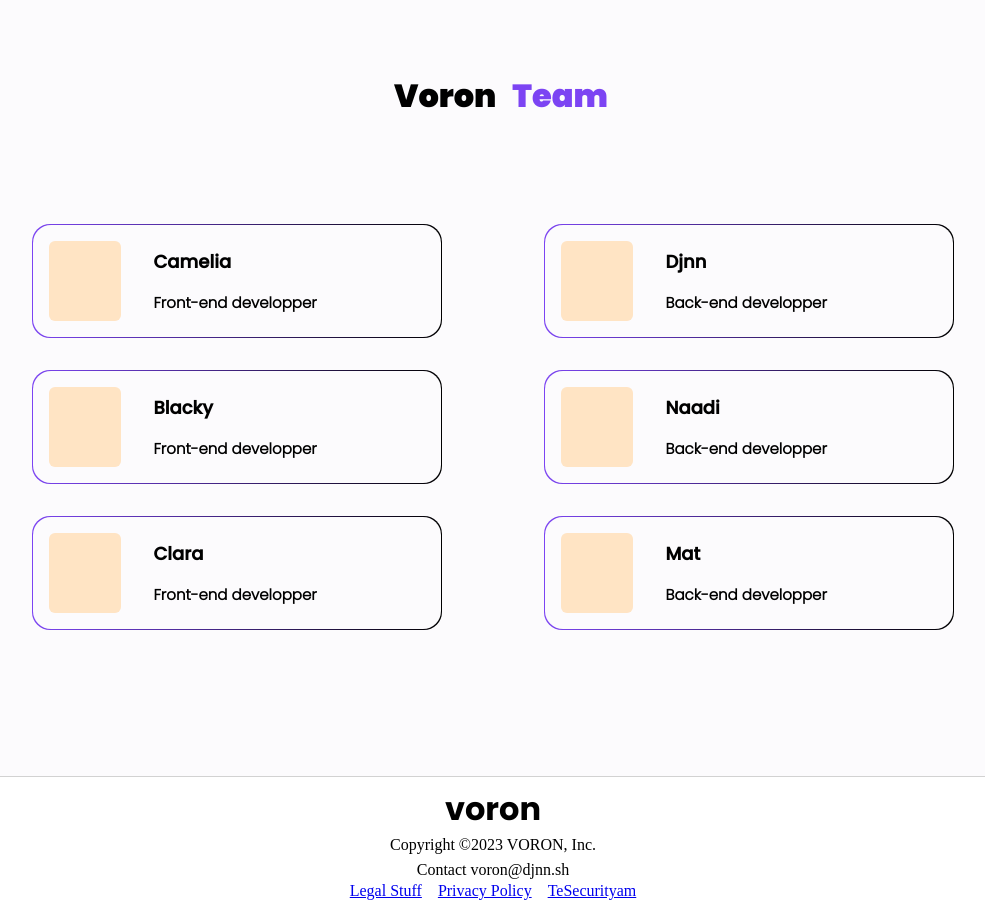
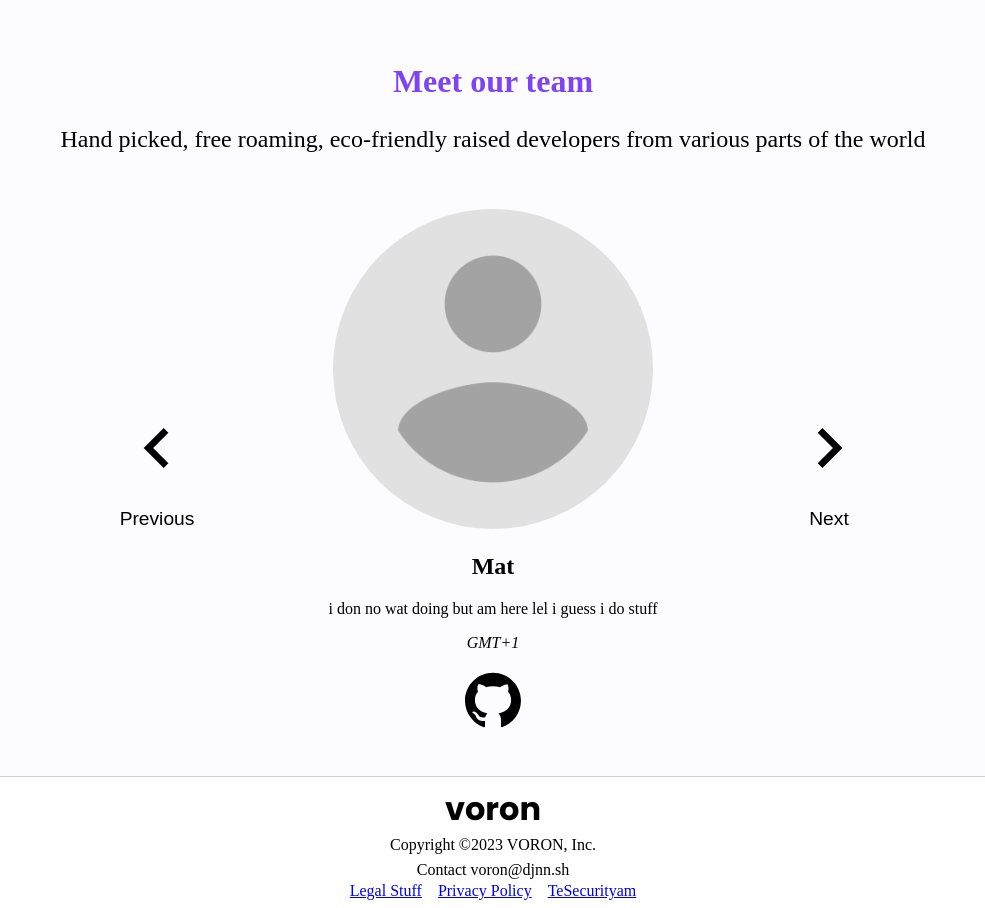
Before and after one commit to vrn-sh/erp, a React (Vite) app in the folder web/: page / in a window 1280 px wide. Shown: the part 1880-2788 px from the top of the page, without its empty margins (147-1132 px from the left). Built offline with nearby package versions, Linux system fonts and the light colour scheme.

Commit message:
feat(web): Team section gets a nice basic caroussel filled with strings/en/team.json. Yet to be animated

```diff
--- a/web/package.json
+++ b/web/package.json
@@ -10,16 +10,17 @@
     "preview": "vite preview"
   },
   "dependencies": {
-    "@auth0/auth0-react": "^1.12.0",
     "@emotion/react": "^11.10.5",
     "@emotion/styled": "^11.10.5",
     "@mui/material": "^5.10.17",
     "react": "^18.2.0",
     "react-dom": "^18.2.0",
+    "react-icons": "^4.7.1",
     "react-router-dom": "^6.8.0",
     "recharts": "^2.1.16"
   },
   "devDependencies": {
+    "@types/node": "^18.13.0",
     "@types/react": "^18.0.24",
     "@types/react-dom": "^18.0.8",
     "@vitejs/plugin-react": "^2.2.0",
--- /dev/null
+++ b/web/src/assets/strings/en/team.json
@@ -0,0 +1,55 @@
+{
+    "sectionTitle": "Meet our team",
+    "sectionSubtitle": "Hand picked, free roaming, eco-friendly raised developers from various parts of the world",
+    "members": [
+        {
+            "name": "Mat",
+            "avatar": "#",
+            "description": "i don no wat doing but am here lel i guess i do stuff",
+            "timezone": "GMT+1",
+            "github": "https://github.com/TheOrionsB"
+        },
+        {
+            "name": "djnn",
+            "avatar": "#",
+            "description": "i don no wat doing",
+            "timezone": "GMT+1",
+            "github": "https://github.com/TheOrionsB"
+        },
+        {
+            "name": "naadi",
+            "avatar": "#",
+            "description": "i don no wat doing",
+            "timezone": "GMT+1",
+            "github": "https://github.com/TheOrionsB"
+        },
+        {
+            "name": "Camelia",
+            "avatar": "#",
+            "description": "i don no wat doing",
+            "timezone": "GMT+1",
+            "github": "https://github.com/TheOrionsB"
+        },
+        {
+            "name": "Blacky",
+            "avatar": "#",
+            "description": "i don no wat doing",
+            "timezone": "GMT+1",
+            "github": "https://github.com/TheOrionsB"
+        },
+        {
+            "name": "Clara",
+            "avatar": "#",
+            "description": "i don no wat doing",
+            "timezone": "GMT+1",
+            "github": "https://github.com/TheOrionsB"
+        },
+        {
+            "name": "Some random contributors",
+            "avatar": "#",
+            "description": "we out here too",
+            "timezone": "GMT+1",
+            "github": "https://github.com/TheOrionsB"
+        }
+    ]
+}
--- a/web/src/pages/Home/About/About.tsx
+++ b/web/src/pages/Home/About/About.tsx
@@ -12,14 +12,14 @@ export default function About() {
           <p>{strings.catchHighlight}</p>
           <ul>
             {strings.bullets.map((bullet) => (
-              <li>{bullet}</li>
+              <li key={bullet}>{bullet}</li>
             ))}
           </ul>
         </div>
       </div>
       <div className="about-more">
-        {strings.more.map((item) => (
-          <div>
+        {strings.more.map((item, idx) => (
+          <div key={idx}>
             <h2>{item.title}</h2>
             <p>{item.desc}</p>
           </div>
--- a/web/src/pages/Home/Team/Team.scss
+++ b/web/src/pages/Home/Team/Team.scss
@@ -6,100 +6,73 @@
     height: 100vh;
     justify-content: center;
     align-items: center;
+    font-family: "Poppins";
+}
+
+.heading {
+    margin: 2rem 0;
+    font-size: 1.5rem
 }
 
 .team h1 {
-    font-family: "Poppins-Black";
     font-size: 2rem;
+    color: var(--primary-btn);
 }
 
-.team span {
-    color: var(--primary-btn);
-    margin-left: 8%;
+.carrousel {
+    width: 70%;
+    display: flex;
+    flex-direction: row;
+    justify-content: space-evenly;
+}
+.carroussel-item {
+    width: 50%;
 }
 
-.member {
-    display: flex;
-    width: 80%;
-    height: 70%;
+.socials a {
+    text-decoration: none;
+    color: black;
+    transition: all 0.2s ease-in-out;
+
 }
 
-.grid {
-    width: 100%;
+.timezone {
+    font-style: italic;
+}
+
+.socials {
+    display: flex;
+    flex-direction: row;
+    justify-content: center;
+    font-size: 4rem;
+    color: black;
+}
+.socials a:hover {
+    color: var(--primary-btn);
+}
+
+.avatar-wrapper img {
+    width: 20rem;
+    height: 20rem;
+    border-radius: 100%;
+}
+
+.carrousel button {
     display: flex;
     flex-direction: column;
     justify-content: center;
     align-items: center;
+    font-size: 5rem;
+    background: none;
+    width: 25%;
+    border: none;
+    transition: all 0.2s ease-in-out;
+}
+.caroussel-nav-sub {
+    font-size: 1.2rem;
 }
 
-//for linear border
-.member-card {
-    width: 80%;
-    max-height: 30%;
-    padding: 1px;
-    margin: 1rem;
-    background: linear-gradient(to right, var(--primary-btn), var(--black));
-    border-radius: 18px;
+.carrousel button:hover {
+    color: var(--primary-btn);
+    cursor: pointer;
 }
-
-.member-content {
-    width: 100%;
-    height: 100%;
-    border-radius: 18px;
-    background: var(--basic-bg);
-    display: flex;
-    align-items: center;
-    padding: 1rem;
-}
-
-//content in box
-.photo {
-    background-color: bisque;
-    width: 5rem;
-    height: 5rem;
-    border-radius: 6px;
-}
-
-.info-box {
-    width: 80%;
-    height: 90%;
-    display: flex;
-    flex-direction: column;
-    margin-left: 2rem;
-    align-items: flex-start;
-    justify-content: center;
-    text-align: start;
-}
-
-.name, .role {
-    padding: 0;
-    margin: 0;
-}
-
-.name {
-    font-family: "Poppins-Medium";
-    font-size: 18px;
-    margin-bottom: 1rem;
-}
-
-.role {
-    font-family: "Poppins-Light";
-    font-size: 15px;
-}
-
-@media screen and (max-width: 1270px){
-    .photo {
-        width: 70px;
-        height: 70px;
-    }
-
-    .info-box {
-        display: flex;
-        flex-direction: column;
-        justify-content: center;
-        align-items: center;
-        margin: 0;
-        width: 100%;
-        height: 100%;
-    }
-}
--- a/web/src/pages/Home/Team/Team.tsx
+++ b/web/src/pages/Home/Team/Team.tsx
@@ -1,35 +1,64 @@
-import "./Team.scss"
+import "./Team.scss";
+import strings from "../../../assets/strings/en/team.json";
+import { FunctionComponent, useEffect, useState } from "react";
+import { MdOutlineNavigateNext, MdNavigateBefore } from "react-icons/md";
+import { AiFillGithub } from 'react-icons/ai'
+interface cardProps {
+  member: member;
+}
+
+interface member {
+  name: string;
+  description: string;
+  timezone: string;
+  github: string;
+}
 
 export default function Team() {
+  const [teamMember, setTeamMember] = useState(0);
+
+  const nextMember = () => {
+    if (teamMember + 1 > strings.members.length - 1) setTeamMember(0);
+    else setTeamMember(teamMember + 1);
+  };
+  const previousMember = () => {
+    if (teamMember - 1 < 0) setTeamMember(strings.members.length - 1);
+    else setTeamMember(teamMember - 1);
+  };
+
   return (
     <div id="team" className="team">
-            <h1>Voron<span>Team</span></h1>
-            <div className="member">
-                <div className="grid">
-                    <MemberBox role="Front-end developper">Camelia</MemberBox>
-                    <MemberBox role="Front-end developper">Blacky</MemberBox>
-                    <MemberBox role="Front-end developper">Clara</MemberBox>
+      <div className="heading">
+        <h1>{strings.sectionTitle}</h1>
+        <p>{strings.sectionSubtitle}</p>
       </div>
-                <div className="grid">
-                    <MemberBox role="Back-end developper">Djnn</MemberBox>
-                    <MemberBox role="Back-end developper">Naadi</MemberBox>
-                    <MemberBox role="Back-end developper">Mat</MemberBox>
+      <div className="carrousel">
+        <button onClick={() => previousMember()}>
+          <MdNavigateBefore />
+          <p className="caroussel-nav-sub">Previous</p>
+        </button>
+        <MemberCard member={strings.members[teamMember]} />
+        <button onClick={() => nextMember()}>
+          <MdOutlineNavigateNext />
+          <p className="caroussel-nav-sub">Next</p>
+        </button>
       </div>
     </div>
-        </div>
-    )
+  );
 }
 
-function MemberBox({ children, role, ...props }: {children: string; role: string}) {
+const MemberCard: FunctionComponent<cardProps> = ({ member }) => {
   return (
-        <div className="member-card">
-            <div className="member-content">
-                <div className="photo" />
-                <div className="info-box">
-                    <h4 className="name">{children}</h4>
-                    <h5 className="role">{role}</h5>
+    <div className="carroussel-item">
+      <div className="avatar-wrapper">
+        <img src={`/avatarph.png`} alt="avatar"></img>
+      </div>
+      <h2>{member.name}</h2>
+      <p>{member.description}</p>
+      <p className="timezone">{member.timezone}</p>
+      <div className="socials">
+        <a href={member.github}><AiFillGithub/></a>
       </div>
     </div>
-        </div>
-    )
-}
+  );
+};
```
Also changed, not shown: web/public/avatarph.png (added). Lines whose indentation alone changed are shown as unchanged.
